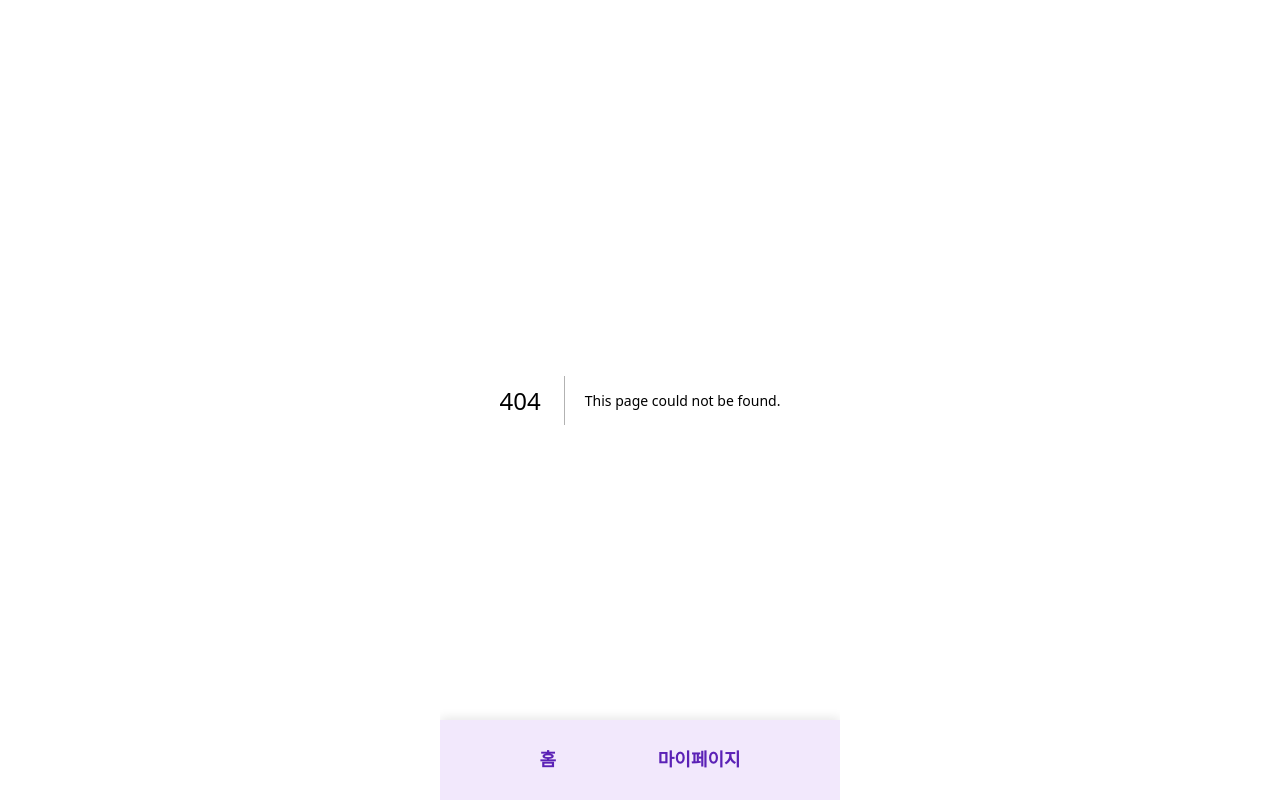
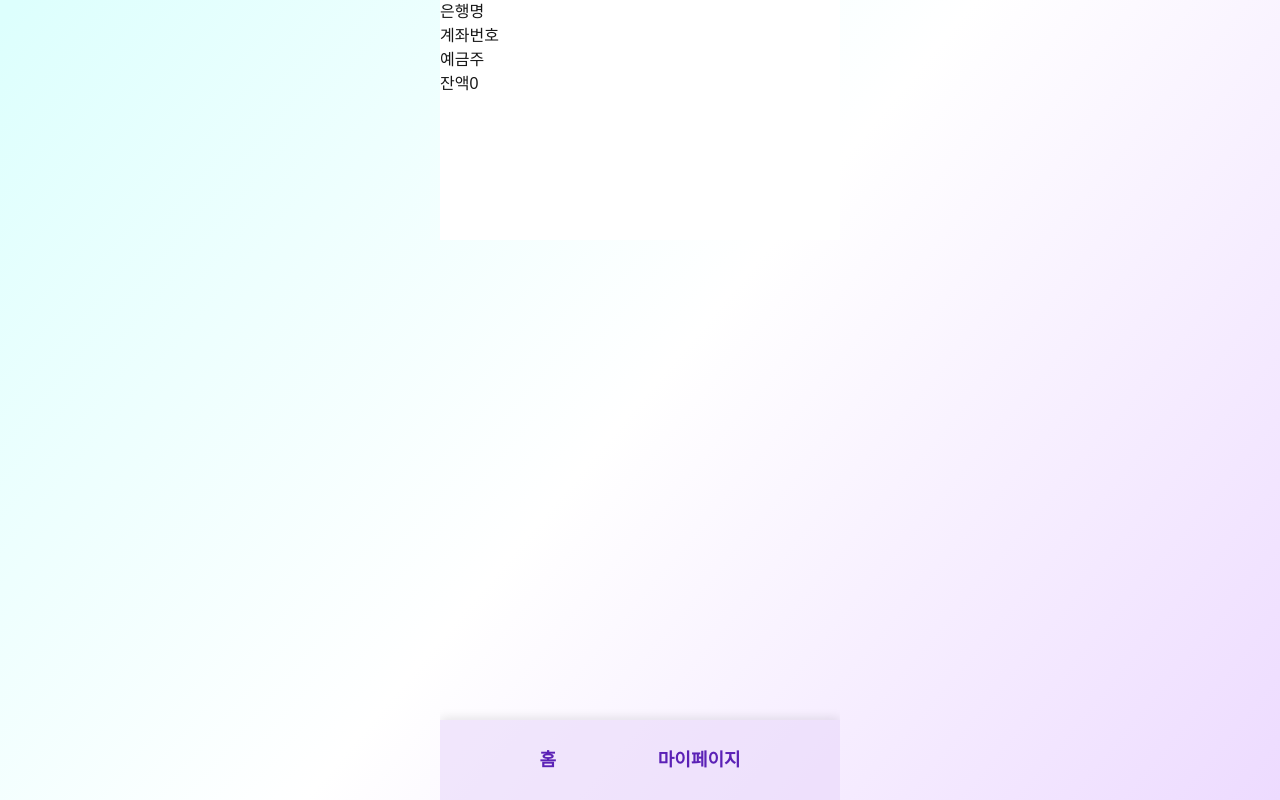
Before and after one commit to ho0116/piggyBank, a Next.js app in the folder frontend/: page /myPage/account in a window 1280 px wide. Before the commit this address had no page. Built offline with nearby package versions, Linux system fonts and the light colour scheme.

Commit message:
merge sh

```diff
--- /dev/null
+++ b/frontend/src/app/api/accountApi.ts
@@ -0,0 +1,10 @@
+import axios from "axios";
+import MyAccount from "../types/accountType";
+
+const piggyApi = axios.create({
+  baseURL: process.env.NEXT_PUBLIC_API_URL,
+});
+
+export const createAccount = async(account:MyAccount) => {
+    const response = await piggyApi.post("/account",account)
+}
--- /dev/null
+++ b/frontend/src/app/myPage/account/page.tsx
@@ -0,0 +1,58 @@
+"use client"
+
+import { createAccount } from "@/app/api/accountApi";
+import MyAccount from "@/app/types/accountType";
+import { useMutation } from "@tanstack/react-query"
+import { FormEvent, useState } from "react"
+
+export default function Account(){
+
+    const [account, setAccount] = useState<MyAccount>({
+        userId:0,
+        bankName: '',
+        accountNumber: '',
+        accountHolder: '',
+        balance: 0
+    });
+
+    const createMutate = useMutation({
+        mutationFn:createAccount,
+    })
+
+    const handleSubmit = (e:FormEvent<HTMLFormElement>) => {
+        e.preventDefault();
+
+        createMutate.mutate(account);
+    }
+
+    const handleInputChange = (e: React.ChangeEvent<HTMLInputElement>) => {
+        const { name, value } = e.target;
+        setAccount((prevAccount) => ({
+          ...prevAccount,
+          [name]: name === 'balance' ? parseInt(value) : value, // balance는 숫자로 변환
+        }));
+      };
+
+    return(<div>
+        <div className="h-60 bg-white">
+            <form onSubmit={handleSubmit}>
+                <div>
+                    <label>은행명</label>
+                    <input id="bankName" name="bankName" value={account.bankName} onChange={handleInputChange}></input>
+                </div>
+                <div>
+                    <label>계좌번호</label>
+                    <input id="account_number" name="account_number" value={account.accountNumber} onChange={handleInputChange}></input>
+                </div>
+                <div>
+                    <label>예금주</label>
+                    <input id="account_holder" name="account_holder" value={account.accountHolder} onChange={handleInputChange}></input>
+                </div>
+                <div>
+                    <label>잔액</label>
+                    <input type="number" id="balance" name="balance" value={account.balance} onChange={handleInputChange}></input>
+                </div>
+            </form>
+        </div>
+    </div>)
+}
--- a/frontend/src/app/myPage/page.tsx
+++ b/frontend/src/app/myPage/page.tsx
@@ -21,12 +21,12 @@ export default function MyPage() {
         <button onClick={() => router.push("/user/login")}>로그인</button>
       )}
       <div className="mb-16">
-        <button className="bg-transparent text-black border-2 border-red-300 px-4 py-2 rounded-lg w-48 h-16 shadow-sm">
-          <Link href={""}>계좌 관리</Link>
+        <button className="bg-transparent text-black border-2 border-violet-300 px-4 py-2 rounded-lg w-48 h-16 shadow-sm">
+          <Link href={"myPage/account"}>계좌 관리</Link>
         </button>
       </div>
       <div>
-        <button className="bg-transparent text-black border-2 border-red-300 px-4 py-2 rounded-lg w-48 h-16 shadow-sm">
+        <button className="bg-transparent text-black border-2 border-violet-300 px-4 py-2 rounded-lg w-48 h-16 shadow-sm">
           <Link href={"myPage/challengeList"}>챌린지 관리</Link>
         </button>
       </div>
--- /dev/null
+++ b/frontend/src/app/types/accountType.ts
@@ -0,0 +1,8 @@
+export default interface MyAccount {
+    id?: number,
+    userId: number,
+    bankName: string,
+    accountNumber:string,
+    accountHolder:string,
+    balance: number
+}
--- a/frontend/src/app/types/challengeType.ts
+++ b/frontend/src/app/types/challengeType.ts
@@ -1,4 +1,4 @@
-export default interface challenge{
+export default interface Challenge{
     id?: number,
     userId: number,
     accountId:number,
```
Also changed, not shown: 2 other files (tests, documents, lock files or other folders).
